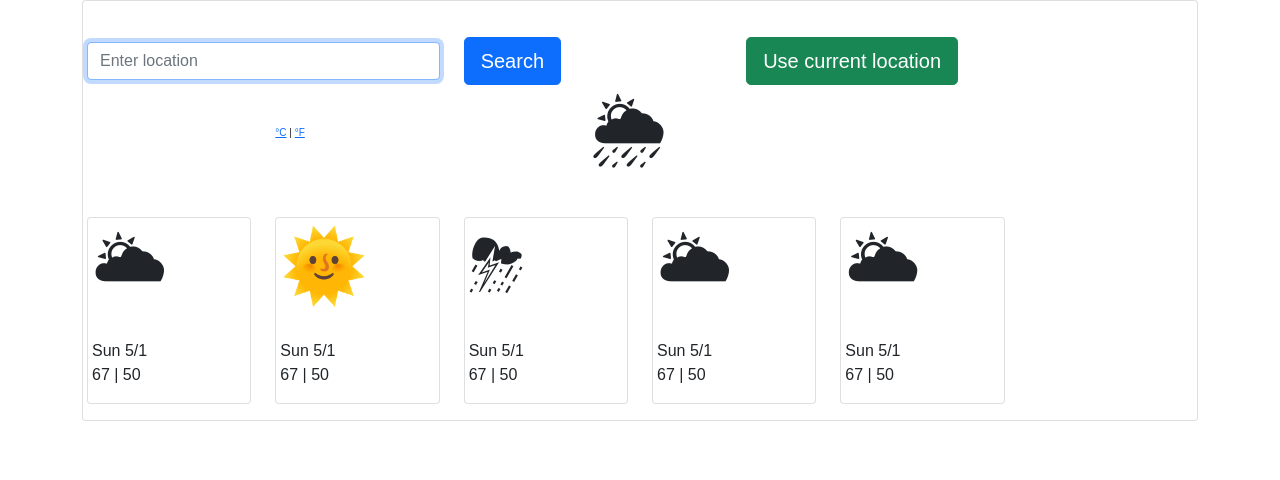
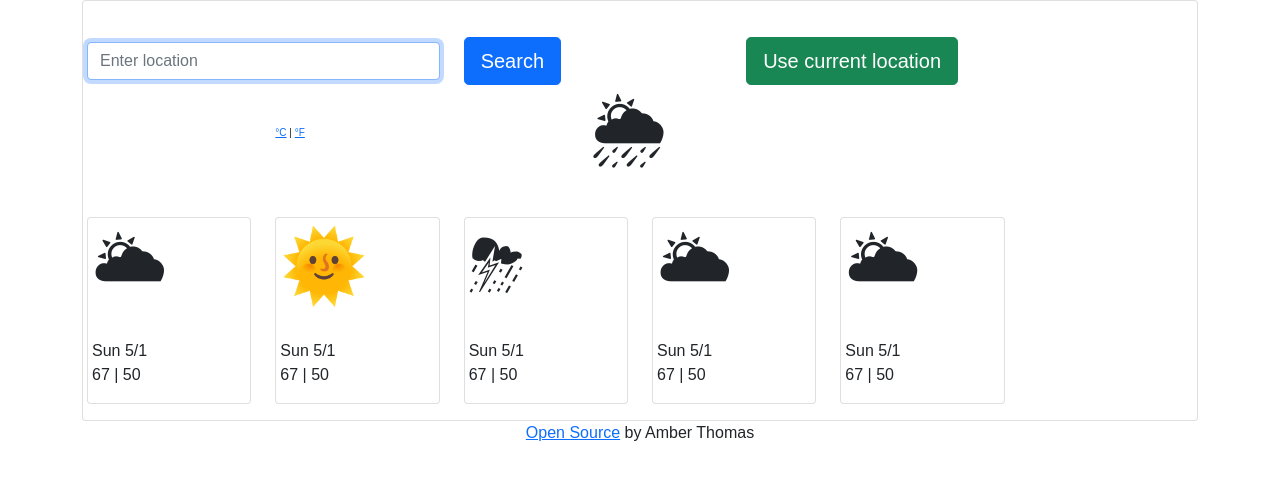
Before and after one commit to amthomasd/my-awesome-project, a plain HTML site: page index.html in a window 1280 px wide. Drawn offline with nearby package versions, Linux system fonts and the light colour scheme; no server answers.

Commit message:
Added Github link footer

```diff
--- a/index.html
+++ b/index.html
@@ -144,6 +144,12 @@
         </div>
       </div>
     </form>
+    <div class="openSourceFooter">
+      <a href="https://github.com/amthomasd/my-awesome-project" target="_blank"
+        >Open Source</a
+      >
+      <span> by Amber Thomas</span>
+    </div>
   </body>
   <script src="src/index.js"></script>
 </html>
--- a/src/style.css
+++ b/src/style.css
@@ -63,3 +63,7 @@ h2 {
 .weatherText {
   font-size: 20px;
 }
+
+.openSourceFooter {
+  text-align: center;
+}
```
